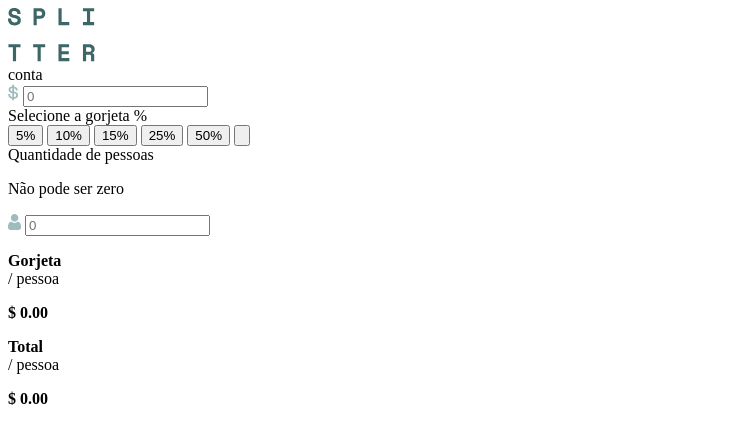
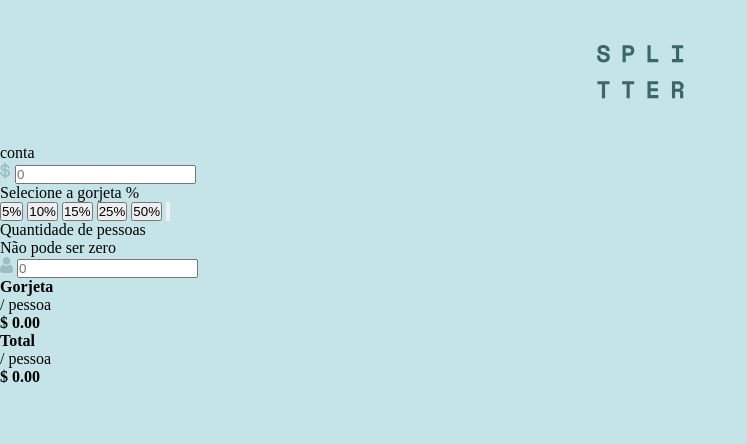
Before and after one commit to cabelinh0o1/projeto-calculadora-gorjeta, a plain HTML site: page index.html in a window 1280 px wide. Shown: the whole page, without its empty margins (0-747 px from the left). Drawn offline with Linux system fonts and the light colour scheme.

Commit message:
primeiro commit do CSS

```diff
--- a/index.html
+++ b/index.html
@@ -4,6 +4,8 @@
     <meta charset="UTF-8">
     <meta name="viewport" content="width=device-width, initial-scale=1.0">
     <title>Calculadora de Gorjeta</title>
+
+    <link rel="stylesheet" href="style.css">
 </head>
 <body>
     <header>
--- /dev/null
+++ b/style.css
@@ -0,0 +1,28 @@
+*{
+    margin: 0;
+    padding: 0;
+    box-sizing: border-box;
+}
+
+:root{
+    --green-100: #f3f9fa;
+    --green-200: #c5e4e7;
+    --green-300: #9ebbbd;
+    --green-400: #7F9D9F;
+    --green-500: #5e7a7d;
+    --green-600:#547878;
+    --green-700: #3d6666;
+    --green-800: #00474B;
+    --light-green: #26c2ae;
+    --white: #FFFFFF;
+}
+
+body{
+    background-color: var(--green-200);
+}
+
+header{
+    display: flex;
+    justify-content: center;
+    padding-block: 2.8rem;
+}
```
